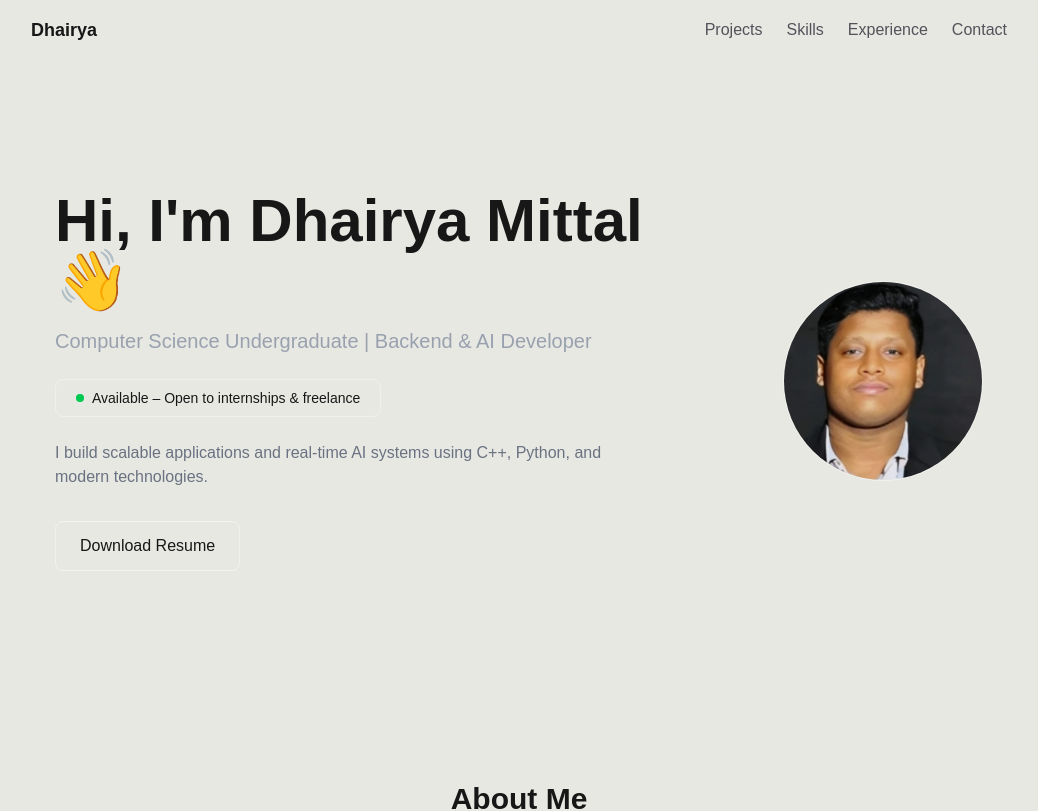
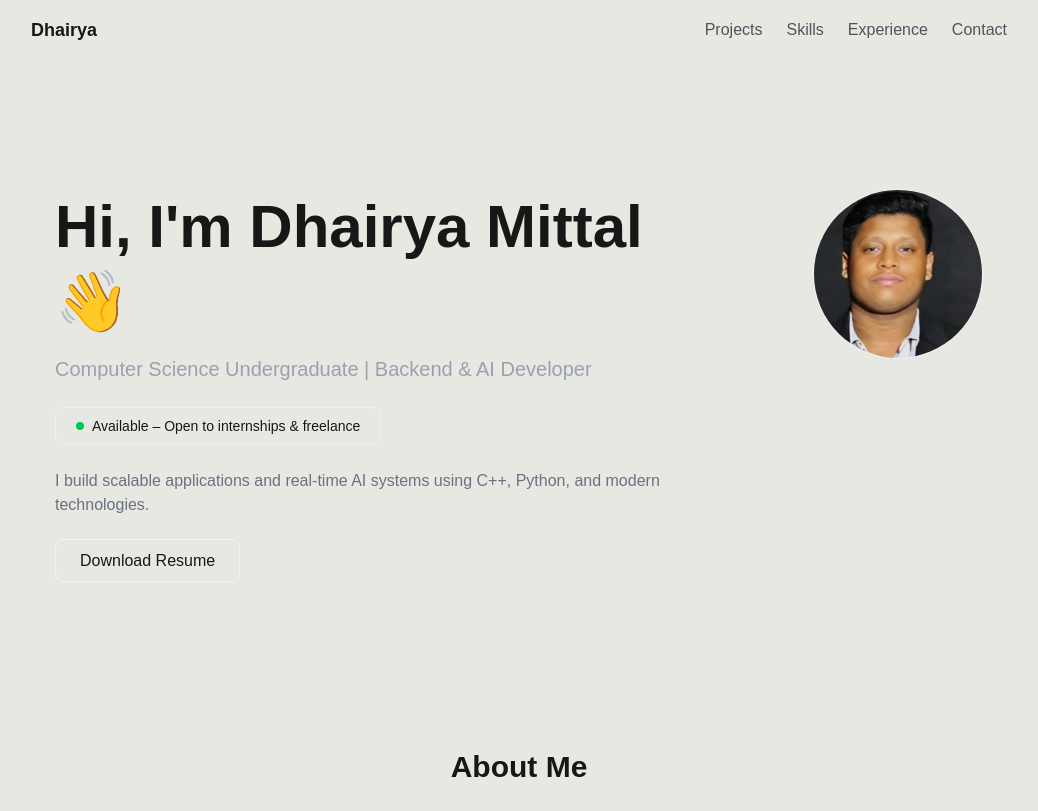
Before and after one commit to dhairyamittal28106-alt/Portfolio, a Next.js app: page / in a window 1280 px wide. Shown: the top 811 px of the page, without its empty margins (121-1159 px from the left). Built offline with nearby package versions, Linux system fonts and the light colour scheme.

Commit message:
add avatar and availability badge

```diff
--- a/components/Hero.tsx
+++ b/components/Hero.tsx
@@ -3,23 +3,24 @@ import { profile } from "@/data/content";
 
 export default function Hero() {
   return (
-    <section className="min-h-[80vh] flex items-center">
+    <section className="pt-32 pb-24">
+      <div className="max-w-5xl mx-auto px-6">
 
-      <div className="max-w-6xl mx-auto px-6 w-full">
-        <div className="flex flex-col md:flex-row items-center gap-16">
+        <div className="flex items-start justify-between">
 
           {/* LEFT */}
-          <div className="flex-1 text-center md:text-left">
+          <div className="max-w-2xl">
 
-            <h1 className="text-5xl md:text-6xl font-bold">
-              Hi, I'm {profile.name} 👋
+            {/* NAME LINE */}
+            <h1 className="text-6xl font-bold leading-tight">
+              Hi, I'm {profile.name} <span className="inline-block">👋</span>
             </h1>
 
             <p className="mt-4 text-xl text-gray-400">
               {profile.role}
             </p>
 
-            {/* Available Badge */}
+            {/* AVAILABLE */}
             <div className="mt-6 inline-flex items-center gap-2 px-5 py-2 rounded-lg border border-white/30">
               <span className="w-2 h-2 rounded-full bg-green-500"></span>
               <span className="text-sm">
@@ -27,12 +28,11 @@ export default function Hero() {
               </span>
             </div>
 
-            <p className="mt-6 max-w-xl text-gray-500">
+            <p className="mt-6 text-gray-500">
               {profile.tagline}
             </p>
 
-            {/* Buttons */}
-            <div className="mt-8 flex gap-4 justify-center md:justify-start">
+            <div className="mt-8">
               <a
                 href="/resume.pdf"
                 download
@@ -45,19 +45,19 @@ export default function Hero() {
           </div>
 
           {/* RIGHT */}
-          <div className="flex-shrink-0">
+          <div className="ml-10">
             <Image
               src="/assets/avatar.jpg"
               alt="Dhairya Mittal"
-              width={200}
-              height={200}
+              width={170}
+              height={170}
               className="rounded-full border border-white/40"
             />
           </div>
 
         </div>
+
       </div>
-
     </section>
   );
 }
```
